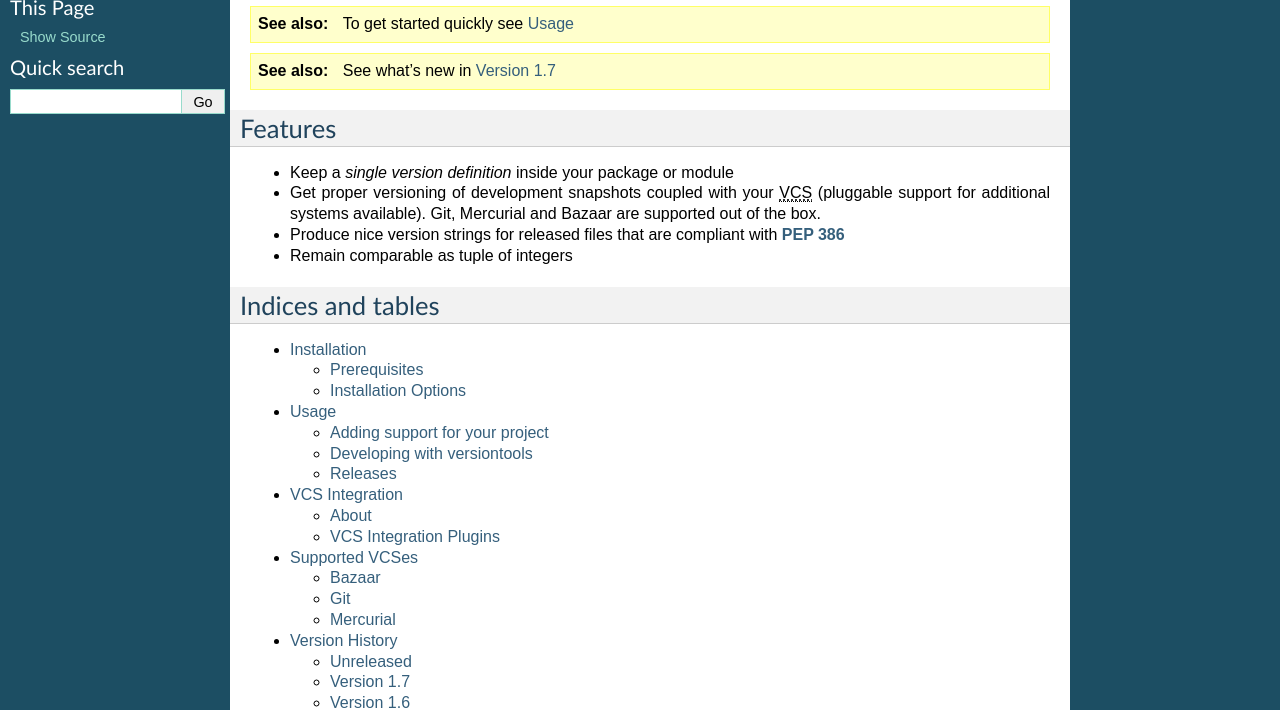
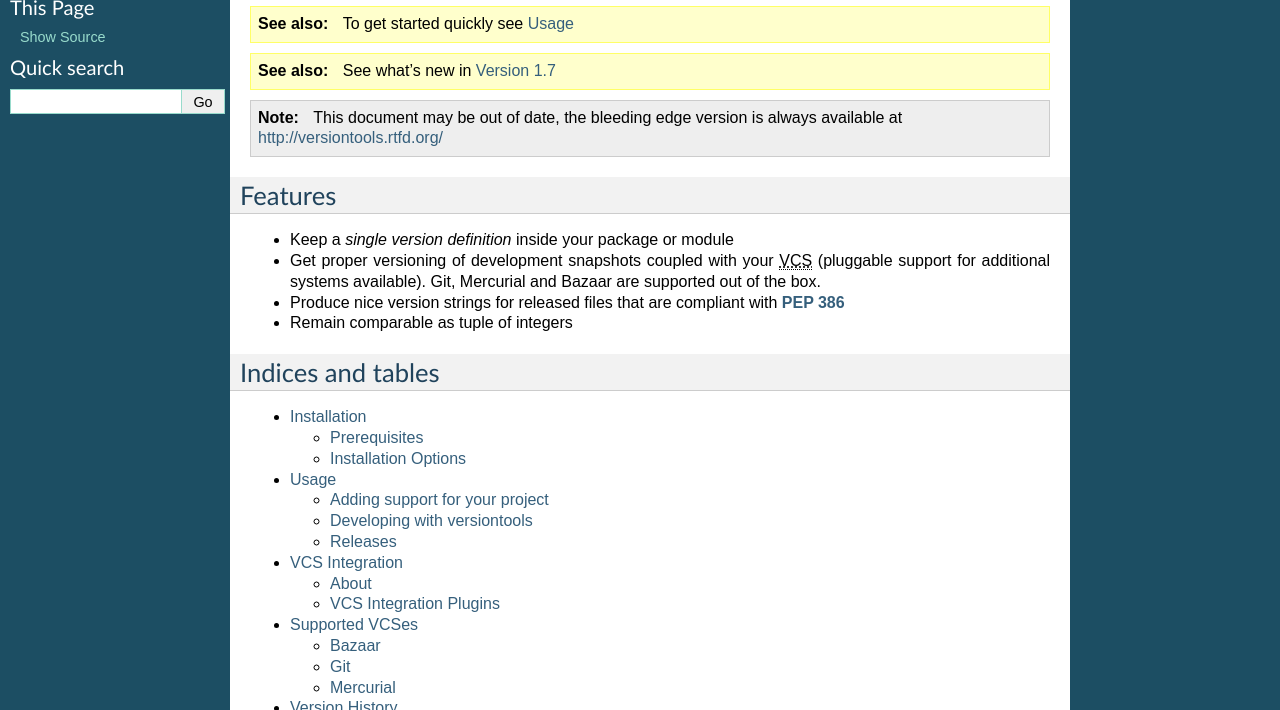
Before and after one commit to zyga/versiontools, a Sphinx documentation site: the page built from doc/index.rst, in a window 1280 px wide and 900 px high, cut to the strip 190-900 px from the top of the window. Built offline with Sphinx 7.4.7, drawn with Linux system fonts in a browser that asks for light colours.

Commit message:
Add a note about readthedocs.org hosting bleeding edge docs

```diff
--- a/doc/index.rst
+++ b/doc/index.rst
@@ -6,6 +6,10 @@
 
 .. seealso:: To get started quickly see :ref:`usage`
 .. seealso:: See what's new in :ref:`version_1_7`
+
+.. note::
+    This document may be out of date, the bleeding edge version is always
+    available at http://versiontools.rtfd.org/
 
 Features
 ========
```
